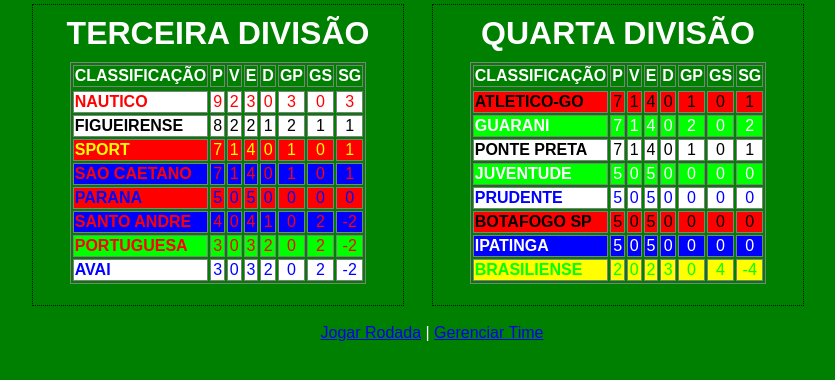
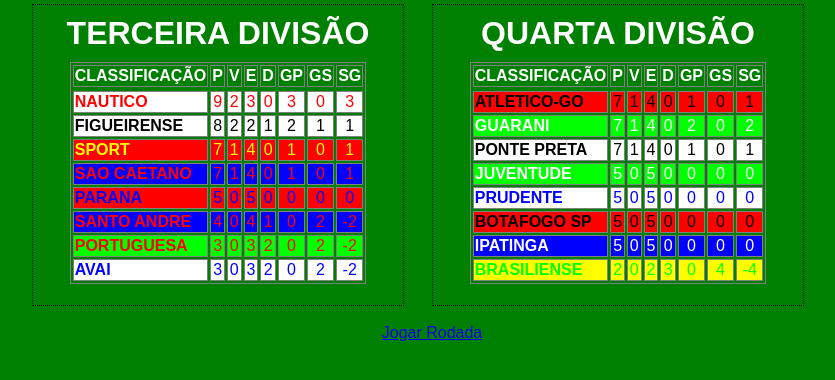
Before and after one commit to germanoa/elyphoot, a Django app: page /game/season/ in a window 1280 px wide. Shown: the part 306-686 px from the top of the page, without its empty margins (208-1043 px from the left). Run offline with Django 3.2, Linux system fonts and the light colour scheme; a user stored in the database is signed in; data comes from the database, SQL or seed files in the repository; parts of the project's set-up code (start-up, migrations or seed data) failed here and were passed over.

Commit message:
- Disabled team management.

```diff
--- a/src/elyphoot/templates/game/season.html
+++ b/src/elyphoot/templates/game/season.html
@@ -187,7 +187,7 @@
 		{% if season.completed %}
 		   <a href="/game/create_season">Nova Temporada</a>
 		{% else %}
-		   <a href="/game/play_round">Jogar Rodada</a> | <a href="/game/manage_team">Gerenciar Time</a>
+		   <a href="/game/play_round">Jogar Rodada</a><!--| <a href="/game/manage_team">Gerenciar Time</a>-->
 		{% endif %}
 	</div>
 </div>
```
